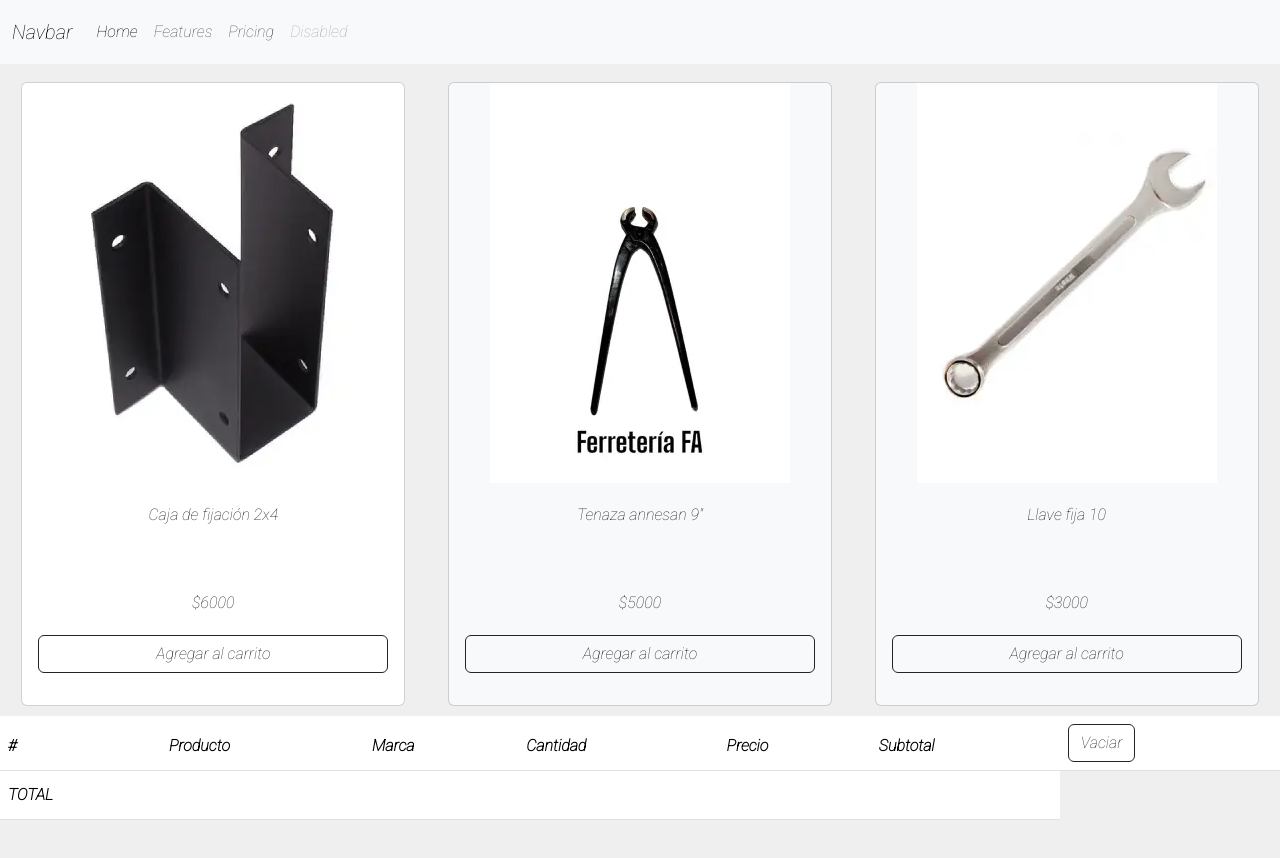
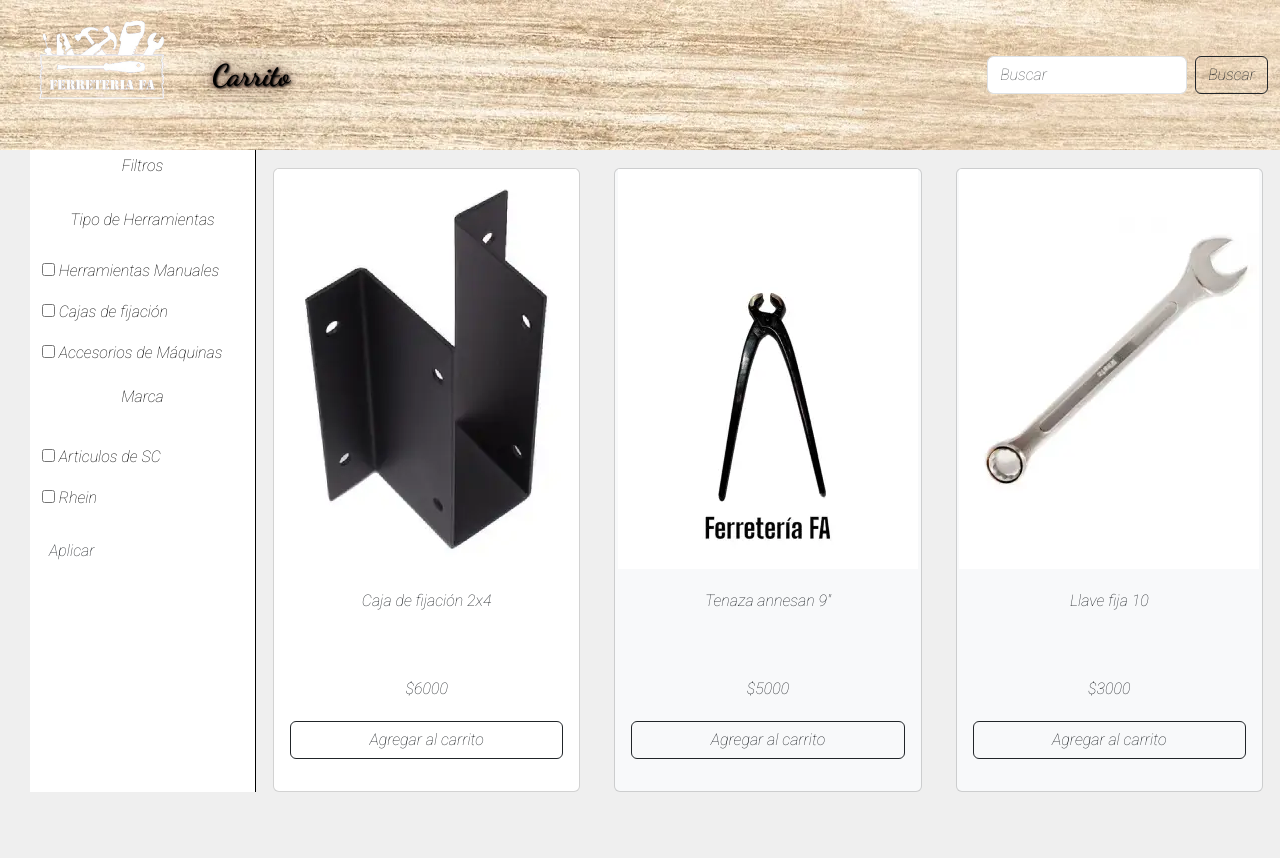
Before and after one commit to fedeassale/EntregaFinal-Assale, a plain HTML site: page index.html in a window 1280 px wide. Before the commit the page ends 836 px from the top, so only its background shows below. Drawn offline with nearby package versions, Linux system fonts and the light colour scheme.

Commit message:
entregafinal1

```diff
--- /dev/null
+++ b/css/style.css
@@ -0,0 +1,95 @@
+@import url('https://fonts.googleapis.com/css2?family=Roboto:ital,wght@1,100&display=swap');
+@import url('https://fonts.googleapis.com/css2?family=Dancing+Script:wght@700&family=Roboto:ital,wght@1,100&display=swap');
+*{
+    padding: 0;
+    margin: 0;
+    font-family:'Roboto', sans-serif;
+    background-attachment: fixed;
+}
+div figure button{
+    width: 100%;
+}
+section div img{
+    height: 400px;
+    object-fit: contain;
+}
+.heigh-title{
+    height: 5em;
+}
+.width-figure{
+    width: 30%;
+    margin: 10px;
+}
+.height--img{
+    height: 15em;
+    object-fit: cover;
+}
+/* .card-borde{
+    border-color: $secundaryColor;
+    background-color: $secundaryColor;
+} */
+.width-figure:hover{
+    transform: scale(1.02);
+}
+.centrar{
+    text-align: center;
+}
+body{
+    font-size: 1em;
+    line-height: 2em;
+    background-color: #efefef
+}
+figure div input{
+padding: 1em;
+}
+
+nav{
+    background-image: url(../img/maderaclara.webp);
+}
+.text-nav{
+    font-family: 'Dancing Script', cursive;
+    color:black;
+    font-size:30px;
+    text-shadow: 1px 1px 2px rgb(8, 7, 7), 0 0 1em rgb(45, 12, 12), 0 0 0.2em rgb(45, 7, 7);
+}
+nav a:hover{
+    transform: scale(1.2);
+}
+.grid-body{
+    display: grid;
+    grid-template-columns: 20% 80% ;
+    grid-template-rows:150px 80% 10%;
+    grid-template-areas:
+    "nav nav"
+    "sidebar main"
+    "footer footer";
+}
+.nav{
+    grid-area: nav;
+}
+.sidebar{
+    grid-area: sidebar;
+    background-color: rgb(255, 255, 255);
+    color:black;
+    display: flex;
+    flex-direction: column;
+    justify-content: flex-start;
+    margin-left: 30px;
+    border-right: solid black;
+    border-width: 0.1px;
+}
+.sidebar div{
+    padding:3px;
+    margin:3px;
+    text-decoration: none;
+}
+.main{
+    grid-area: main;
+}
+.footer{
+    grid-area: footer;
+}
+.tamañologo{
+    padding-left: 1em;
+    width: 8em;
+}
--- a/index.html
+++ b/index.html
@@ -5,11 +5,10 @@
     <meta name="viewport" content="width=device-width, initial-scale=1">
     <title>Bootstrap demo</title>
     <link href="https://cdn.jsdelivr.net/npm/bootstrap@5.3.1/dist/css/bootstrap.min.css" rel="stylesheet" integrity="sha384-4bw+/aepP/YC94hEpVNVgiZdgIC5+VKNBQNGCHeKRQN+PtmoHDEXuppvnDJzQIu9" crossorigin="anonymous">
-    <link rel="stylesheet" href="./style.css">
+    <link rel="stylesheet" href="./css/style.css">
   </head>
-  <body>
-    <header>
-        <nav class="navbar navbar-expand-lg bg-body-tertiary">
+  <body class="grid-body">
+        <!-- <nav class="navbar navbar-expand-lg bg-body-tertiary">
             <div class="container-fluid">
               <a class="navbar-brand" href="#">Navbar</a>
               <button class="navbar-toggler" type="button" data-bs-toggle="collapse" data-bs-target="#navbarNav" aria-controls="navbarNav" aria-expanded="false" aria-label="Toggle navigation">
@@ -32,9 +31,59 @@
                 </ul>
               </div>
             </div>
-        </nav>
-    </header>
-    <main>
+        </nav>  -->
+    <nav class="navbar navbar-expand-lg bg-body-tertiary nav">
+          <div class="container-fluid">
+              <a class="navbar-brand" href="./index.html"><img class="tamañologo" src="./img/Logo Ferreteria FA.png" alt=""></a>
+          <button class="navbar-toggler" type="button" data-bs-toggle="collapse" data-bs-target="#navbarSupportedContent" aria-controls="navbarSupportedContent" aria-expanded="false" aria-label="Toggle navigation">
+              <span class="navbar-toggler-icon"></span>
+          </button>
+          <div class="collapse navbar-collapse" id="navbarSupportedContent">
+              <ul class="navbar-nav me-auto mb-2 mb-lg-0">
+                  <li class="nav-item px-2 mx-2">
+                      <a class="nav-link active text-nav" aria-current="page" href="./pages/carrito.html">Carrito</a>
+                  </li>
+              </ul>
+              <form class="d-flex" role="search">
+                  <input class="form-control me-2" type="search" placeholder="Buscar" aria-label="Search">
+                  <button class="btn btn-outline-dark" type="submit">Buscar</button>
+              </form>
+            </div>
+          </div>
+    </nav>
+    <aside class="sidebar">
+      <p class="centrar">Filtros</p>
+        <div>
+          <p class="centrar">Tipo de Herramientas</p>
+          <div>
+            <input type="checkbox" id="Herramientas Manuales">
+            <label for="Herramientas Manuales">Herramientas Manuales</label>
+          </div>
+          <div>
+            <input type="checkbox" id="Caja">
+            <label for="Caja">Cajas de fijación</label>
+          </div>
+          <div>
+            <input type="checkbox" id="Accesorios de Máquinas">
+            <label for="Accesorios de Máquinas">Accesorios de Máquinas</label>
+          </div>
+        </div>
+        <p class="centrar">Marca</p>
+        <div>
+          <div>
+            <input type="checkbox" id="SC">
+            <label for="SC">Articulos de SC</label>
+          </div>
+          <div>
+            <input type="checkbox" id="Rhein">
+            <label for="Rhein">Rhein</label>
+          </div>
+        </div>
+        <div>
+            <a href="./error404.html" class="btn btn-general centrar">Aplicar</a>
+        </div>
+    </aside>
+    <main class="main">
         <section class="d-flex justify-content-around mt-2 flex-wrap">
             <div class="card width-figure rounded t-2 item">
               <img src="./img/2x4 externaop.webp" class="card-img-top" alt="Caja de fijación 2x4">
@@ -64,7 +113,7 @@
               </figure>
             </div>
         </section>
-        <section>
+        <!-- <section>
           <table class="table">
             <thead>
               <tr id="trid">
@@ -86,21 +135,17 @@
                 <th></th>
                 <th></th>
                 <th id="total"></th>
+                <th><button class="btn btn-outline-dark" id="">COMPRAR</button></th>
               </tr>
             </tfoot>
           </table>
-        </section>
+        </section> -->
     </main>
-    <footer></footer>
+    <footer class="footer"></footer>
     <script src="https://cdn.jsdelivr.net/npm/bootstrap@5.3.2/dist/js/bootstrap.bundle.min.js" integrity="sha384-C6RzsynM9kWDrMNeT87bh95OGNyZPhcTNXj1NW7RuBCsyN/o0jlpcV8Qyq46cDfL" crossorigin="anonymous"></script>
-    <script src="./productos.js"></script>
-    <script src="./itemcarrito.js"></script>
-    <script src="./app.js"></script>
+    <script src="./js/productos.js"></script>
+     <!-- <script src="./json/productos.json"></script>  -->
+    <script src="./js/itemcarrito.js"></script>
+    <script src="./js/app.js"></script>
   </body>
 </html>
-
-<!-- <div class="d-flex justify-content-around mt-2 ">
-  <input type="button" value="">
-  <p>cantidad</p>
-  <input type="button" value="">
-</div> -->
--- a/app.js
+++ b/js/app.js
@@ -1,3 +1,18 @@
+// async function obtenerproductos(){
+//     const response = await fetch ('./productos.json');
+//     if(response.ok){
+//         listadeproductos = await response.json();
+//         console.log(listadeproductos);
+//     }
+// }
+// cargarproductos();
+// cargarproductos = async ()=>{
+//     await obtenerproductos();
+// }
+
+
+
+
 
 const carrito=[];
 
@@ -5,14 +20,15 @@ let boton= document.getElementById("btn-carrito")
 boton.addEventListener("click",respuestaClick)
 
 function respuestaClick(){
-let opcion=1
+// let opcion=1
 // esto de acumular cantidad lo pude hacer funcionar solo en un producto, cuando lo pongo en varios me tira error, en la correccion me pueden indicar como se podria hacer?? gracias
 let indicecarrito = carrito.findIndex((itemcarrito)=> itemcarrito.nombre)
 
 if(indicecarrito !== -1){
     carrito[indicecarrito].cantidad++;
 }else{
-    carrito.push(new itemcarrito(listadeproductos [opcion-1].nombre,listadeproductos[opcion-1].marca,listadeproductos[opcion-1].precio,listadeproductos[opcion-1].cantidad));
+    // carrito.push(new itemcarrito(listadeproductos [opcion-1].nombre,listadeproductos[opcion-1].marca,listadeproductos[opcion-1].precio,listadeproductos[opcion-1].cantidad));
+    carrito.push(new itemcarrito(listadeproductos [0].nombre,listadeproductos[0].marca,listadeproductos[0].precio,listadeproductos[0].cantidad));
 }
 
 
@@ -26,9 +42,8 @@ let boton2= document.getElementById("btn-carrito2")
 boton2.addEventListener("click",respuestaClick2)
 
 function respuestaClick2(){
-let opcion2=2
-
-carrito.push(new itemcarrito(listadeproductos [opcion2-1].nombre,listadeproductos[opcion2-1].marca,listadeproductos[opcion2-1].precio,listadeproductos[opcion2-1].cantidad));
+    // let opcion2=2
+carrito.push(new itemcarrito(listadeproductos [1].nombre,listadeproductos[1].marca,listadeproductos[1].precio,listadeproductos[1].cantidad));
 
 tabla()
 
@@ -53,14 +68,15 @@ function tabla(){
     const total = document. querySelector(`#total`);
     bodytabla.innerHTML=``;
     carrito.forEach((itemcarrito,index)=>{
+        const{nombre,marca,cantidad,precio}=itemcarrito
         bodytabla.innerHTML =bodytabla.innerHTML+`
         <tr>
             <th scope="row">${index+1}</th>
-            <td>${itemcarrito.nombre}</td>
-            <td>${itemcarrito.marca}</td>
-            <td>${itemcarrito.cantidad}</td>
-            <td>${itemcarrito.precio}</td>
-            <td>${itemcarrito.cantidad*itemcarrito.precio}</td>
+            <td>${nombre}</td>
+            <td>${marca}</td>
+            <td>${cantidad}</td>
+            <td>${precio}</td>
+            <td>${cantidad*precio}</td>
         </tr>
         `
         total.textContent = carrito.reduce((acc,item)=> acc+item.cantidad*item.precio,0);
--- a/style.css
+++ /dev/null
@@ -1,43 +0,0 @@
-@import url('https://fonts.googleapis.com/css2?family=Roboto:ital,wght@1,100&display=swap');
-*{
-    padding: 0;
-    margin: 0;
-    font-family:'Roboto', sans-serif;
-    background-attachment: fixed;
-}
-div figure button{
-    width: 100%;
-}
-section div img{
-    height: 400px;
-    object-fit: contain;
-}
-.heigh-title{
-    height: 5em;
-}
-.width-figure{
-    width: 30%;
-    margin: 10px;
-}
-.height--img{
-    height: 15em;
-    object-fit: cover;
-}
-/* .card-borde{
-    border-color: $secundaryColor;
-    background-color: $secundaryColor;
-} */
-.width-figure:hover{
-    transform: scale(1.02);
-}
-.centrar{
-    text-align: center;
-}
-body{
-    font-size: 1em;
-    line-height: 2em;
-    background-color: #efefef
-}
-figure div input{
-padding: 1em;
-}
```
Also changed, not shown: json/productos.json (added, +38 -0 lines), pages/carrito.html (added, +66 -0 lines), img/Logo Ferreteria FA.png (added), img/favicon-32x32.png (added), img/maderaclara.webp (added), js/itemcarrito.js (renamed from itemcarrito.js), js/productos.js (renamed from productos.js).
